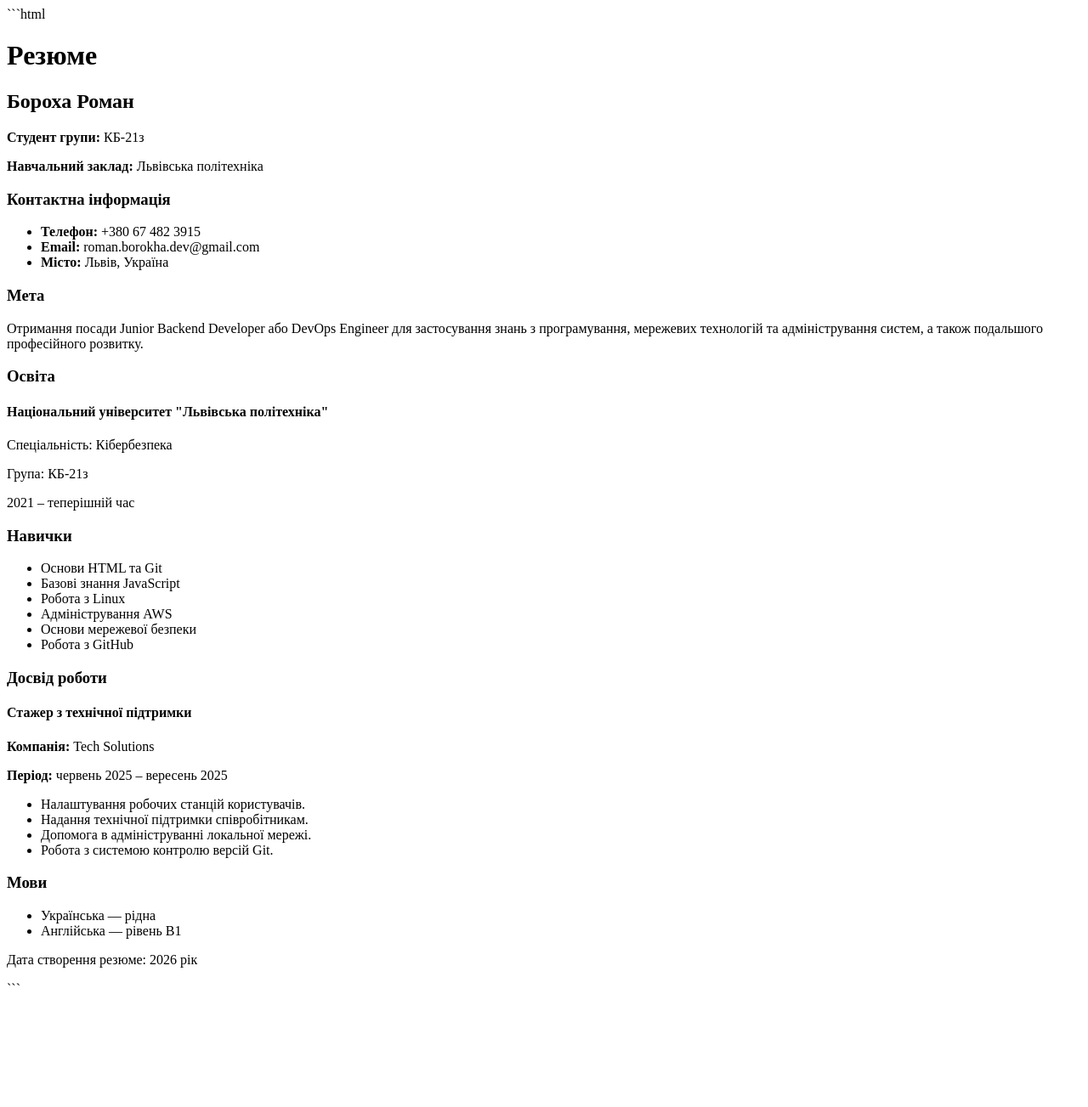
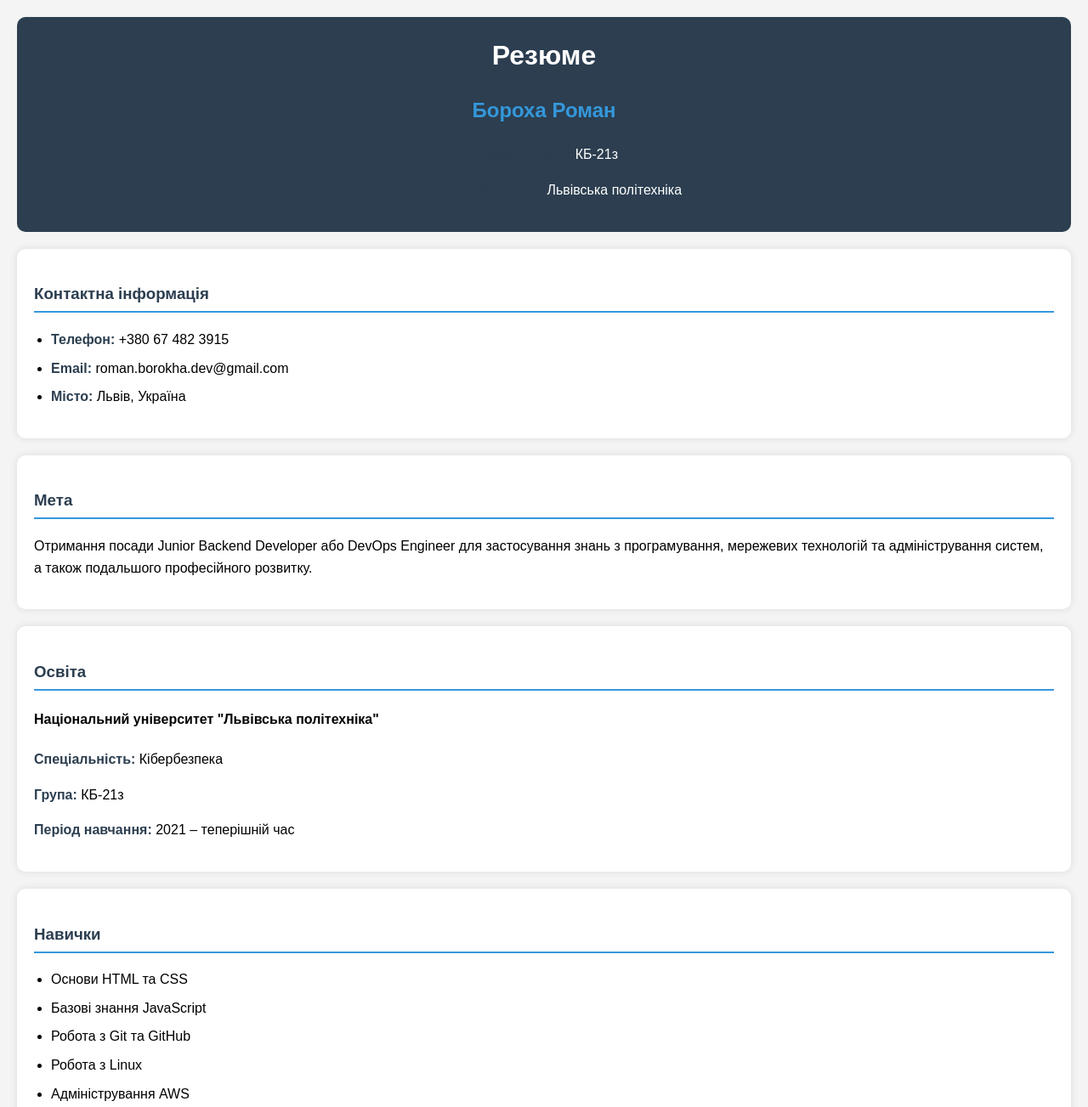
Before and after one commit to romanbor2006-ctrl/lab_5, a plain HTML site: page index.html in a window 1280 px wide. Shown: the top 1303 px of the page at 85% size. Before the commit the page ends 1181 px from the top, so only its background shows below. Drawn offline with Linux system fonts and the light colour scheme.

Commit message:
Add CSS styling for CV

````diff
--- a/index.html
+++ b/index.html
@@ -1,11 +1,12 @@
-```html
 <!DOCTYPE html>
 <html lang="uk">
 <head>
     <meta charset="UTF-8">
     <meta name="viewport" content="width=device-width, initial-scale=1.0">
     <title>Резюме - Бороха Роман</title>
+    <link rel="stylesheet" href="styles.css">
 </head>
+
 <body>
 
     <header>
@@ -35,32 +36,41 @@
 
     <section>
         <h3>Освіта</h3>
+
         <article>
             <h4>Національний університет "Львівська політехніка"</h4>
-            <p>Спеціальність: Кібербезпека</p>
-            <p>Група: КБ-21з</p>
-            <p>2021 – теперішній час</p>
+
+            <p><strong>Спеціальність:</strong> Кібербезпека</p>
+
+            <p><strong>Група:</strong> КБ-21з</p>
+
+            <p><strong>Період навчання:</strong> 2021 – теперішній час</p>
         </article>
     </section>
 
     <section>
         <h3>Навички</h3>
+
         <ul>
-            <li>Основи HTML та Git</li>
+            <li>Основи HTML та CSS</li>
             <li>Базові знання JavaScript</li>
+            <li>Робота з Git та GitHub</li>
             <li>Робота з Linux</li>
             <li>Адміністрування AWS</li>
             <li>Основи мережевої безпеки</li>
-            <li>Робота з GitHub</li>
         </ul>
     </section>
 
     <section>
         <h3>Досвід роботи</h3>
+
         <article>
             <h4>Стажер з технічної підтримки</h4>
+
             <p><strong>Компанія:</strong> Tech Solutions</p>
+
             <p><strong>Період:</strong> червень 2025 – вересень 2025</p>
+
             <ul>
                 <li>Налаштування робочих станцій користувачів.</li>
                 <li>Надання технічної підтримки співробітникам.</li>
@@ -72,6 +82,7 @@
 
     <section>
         <h3>Мови</h3>
+
         <ul>
             <li>Українська — рідна</li>
             <li>Англійська — рівень B1</li>
@@ -84,4 +95,3 @@
 
 </body>
 </html>
-```
--- /dev/null
+++ b/styles.css
@@ -0,0 +1,62 @@
+body {
+    font-family: Arial, sans-serif;
+    background-color: #f4f4f4;
+    margin: 20px;
+    line-height: 1.6;
+}
+
+header {
+    text-align: center;
+    background-color: #2c3e50;
+    color: white;
+    padding: 20px;
+    border-radius: 10px;
+}
+
+section {
+    background-color: white;
+    margin-top: 20px;
+    padding: 20px;
+    border-radius: 10px;
+    box-shadow: 0 0 10px rgba(0, 0, 0, 0.1);
+}
+
+h1 {
+    margin: 0;
+}
+
+h2 {
+    color: #3498db;
+}
+
+h3 {
+    color: #2c3e50;
+    border-bottom: 2px solid #3498db;
+    padding-bottom: 5px;
+}
+
+ul {
+    padding-left: 20px;
+}
+
+li {
+    margin-bottom: 8px;
+}
+
+strong {
+    color: #2c3e50;
+}
+
+footer {
+    text-align: center;
+    margin-top: 20px;
+    padding: 15px;
+    background-color: #2c3e50;
+    color: white;
+    border-radius: 10px;
+}
+
+section:hover {
+    transform: scale(1.02);
+    transition: 0.3s;
+}
````
